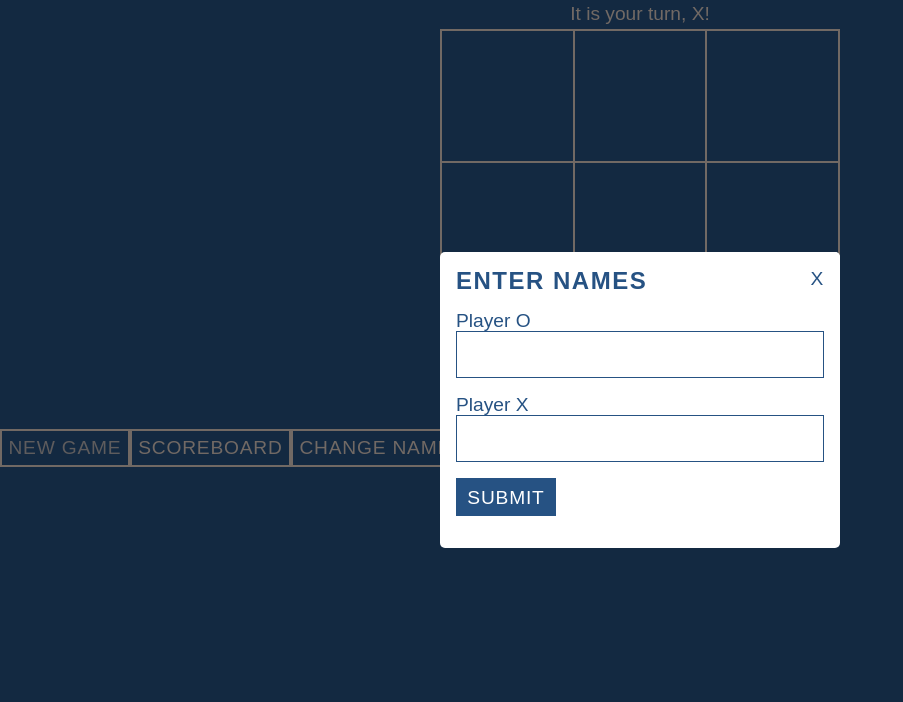
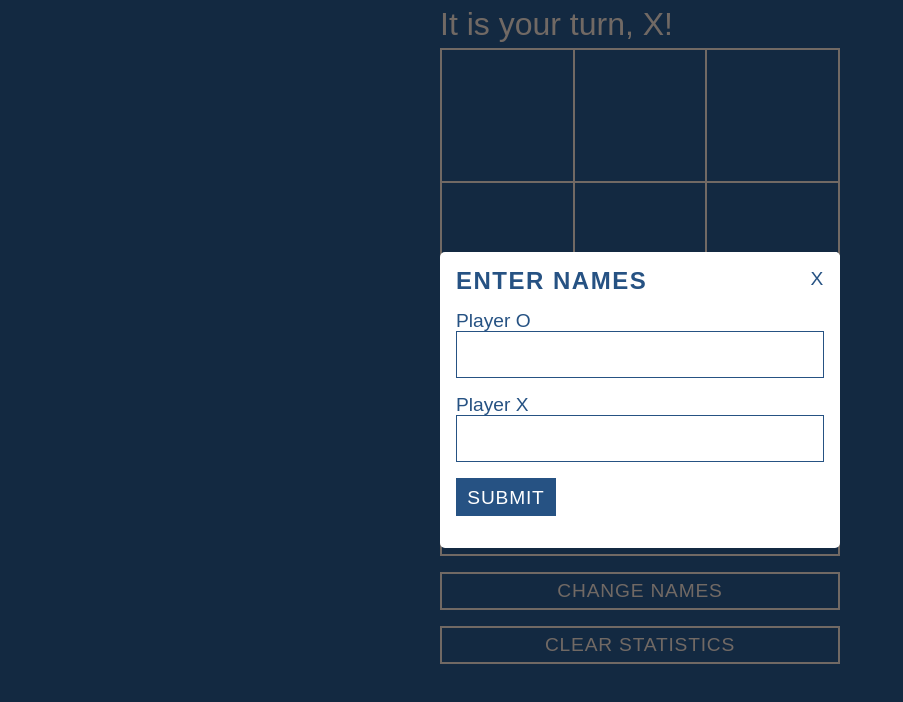
Before and after one commit to Medieinstitutet/vue-tic-tac-toe-nickenickenicke, a Vue app: page / in a window 1280 px wide. Shown: the top 702 px of the page, without its empty margins (0-903 px from the left). Built offline with nearby package versions, Linux system fonts and the light colour scheme; a web font is replaced by a local one.

Commit message:
:lipstick: Styling of navigation and game message

```diff
--- a/src/components/Game.vue
+++ b/src/components/Game.vue
@@ -233,10 +233,10 @@ const clearModal = () => {
     @clear-statistics="clearStatistics"
     @player-name-change="playerNameChange" />
   <article class="gamecontainer">
-    <section v-if="navigationState.showGameResult">
+    <section v-if="navigationState.showGameResult" class="game-message">
       {{ messagesState.resultMessage }}
     </section>
-    <section v-if="navigationState.showCurrentPlayer">
+    <section v-if="navigationState.showCurrentPlayer" class="game-message">
       {{ messagesState.currentPlayerMessage }}
     </section>
     <GameField
@@ -267,11 +267,4 @@ const clearModal = () => {
     " />
 </template>
 
-<style scoped>
-.gamecontainer {
-  width: 100vw;
-  display: flex;
-  flex-direction: column;
-  align-items: center;
-}
-</style>
+<style scoped></style>
--- a/src/components/GameField.vue
+++ b/src/components/GameField.vue
@@ -47,7 +47,7 @@ const atMouseLeave = (e: Event) => {
   display: grid;
   grid-template-columns: repeat(3, 1fr);
   grid-template-rows: repeat(3, 1fr);
-  width: min(95vw, 400px);
+  width: var(--general-width);
   aspect-ratio: 1/1;
   border-left: var(--border);
   border-top: var(--border);
--- a/src/components/Navigation.vue
+++ b/src/components/Navigation.vue
@@ -13,12 +13,21 @@ defineEmits<{
 
 <template>
   <nav>
-    <button @click.prevent="$emit('handleNewGame')" :disabled="gameState">
+    <button
+      @click.prevent="$emit('handleNewGame')"
+      :disabled="gameState"
+      class="nav__btn">
       New game
     </button>
-    <button @click.prevent="$emit('handleShowScoreboard')">Scoreboard</button>
-    <button @click.prevent="$emit('handleShowNames')">Change names</button>
-    <button @click.prevent="$emit('handleShowClearStatistics')">
+    <button @click.prevent="$emit('handleShowScoreboard')" class="nav__btn">
+      Scoreboard
+    </button>
+    <button @click.prevent="$emit('handleShowNames')" class="nav__btn">
+      Change names
+    </button>
+    <button
+      @click.prevent="$emit('handleShowClearStatistics')"
+      class="nav__btn">
       Clear statistics
     </button>
   </nav>
--- a/src/style.css
+++ b/src/style.css
@@ -97,6 +97,7 @@ textarea:not([rows]) {
   --color-disabled: rgb(227, 211, 201, 0.8);
   --border: 2px solid var(--color-primary);
   --border-secondary: 2px solid var(--color-secondary);
+  --general-width: min(95vw, 400px);
 }
 
 body {
@@ -148,7 +149,7 @@ button:disabled {
 
 .modal {
   background-color: white;
-  width: min(95vw, 400px);
+  width: var(--general-width);
   border-radius: 5px;
   overflow: hidden;
 
@@ -240,3 +241,27 @@ button:disabled {
   color: var(--color-secondary);
   padding: 0.75rem;
 }
+
+nav {
+  margin-block: 1rem;
+  display: flex;
+  flex-direction: column;
+  gap: 1rem;
+  align-items: center;
+}
+
+.nav__btn {
+  width: var(--general-width);
+}
+
+.gamecontainer {
+  width: 100vw;
+  display: flex;
+  flex-direction: column;
+  align-items: center;
+}
+
+.game-message {
+  font-size: 2rem;
+  width: var(--general-width);
+}
```
